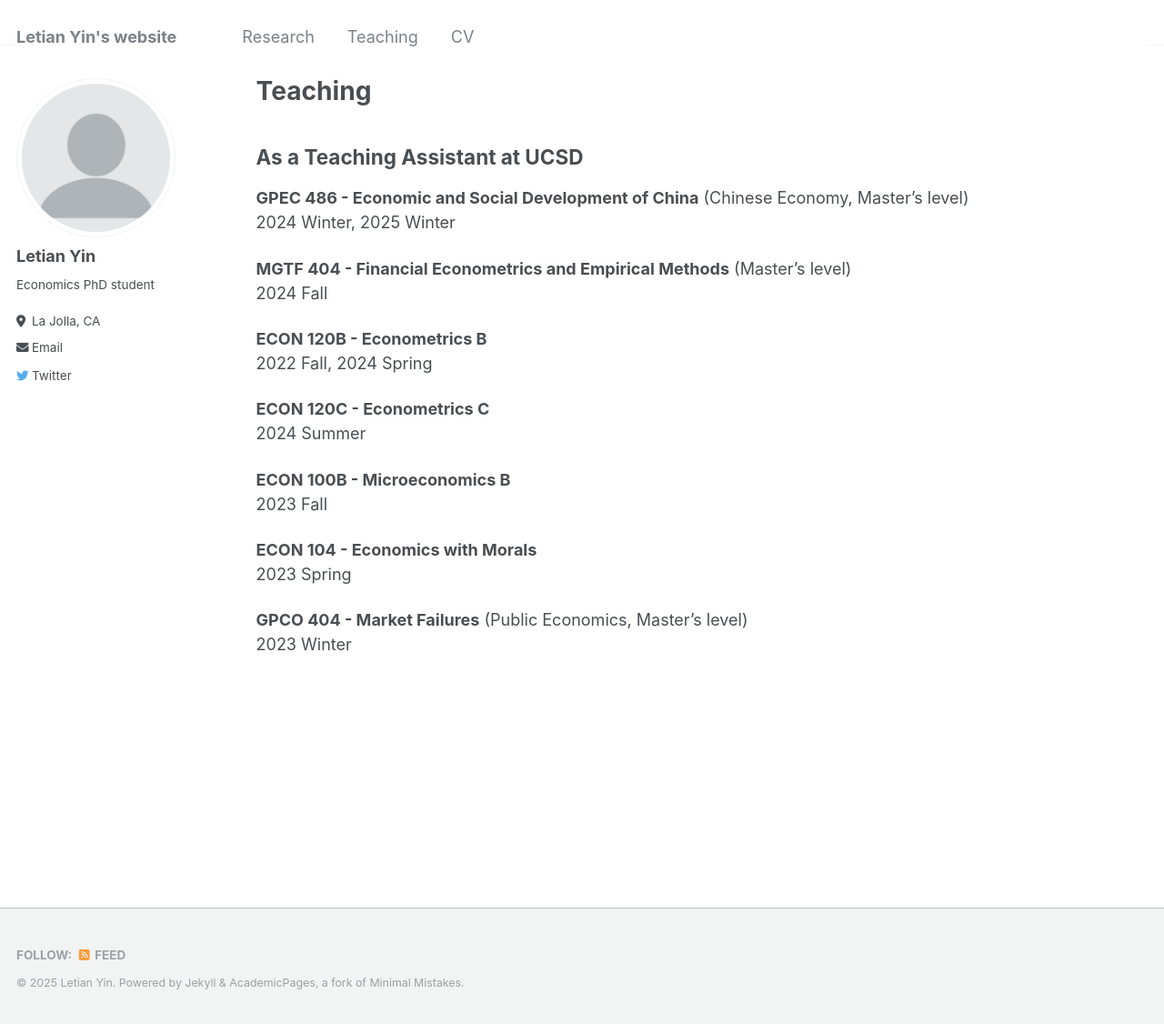
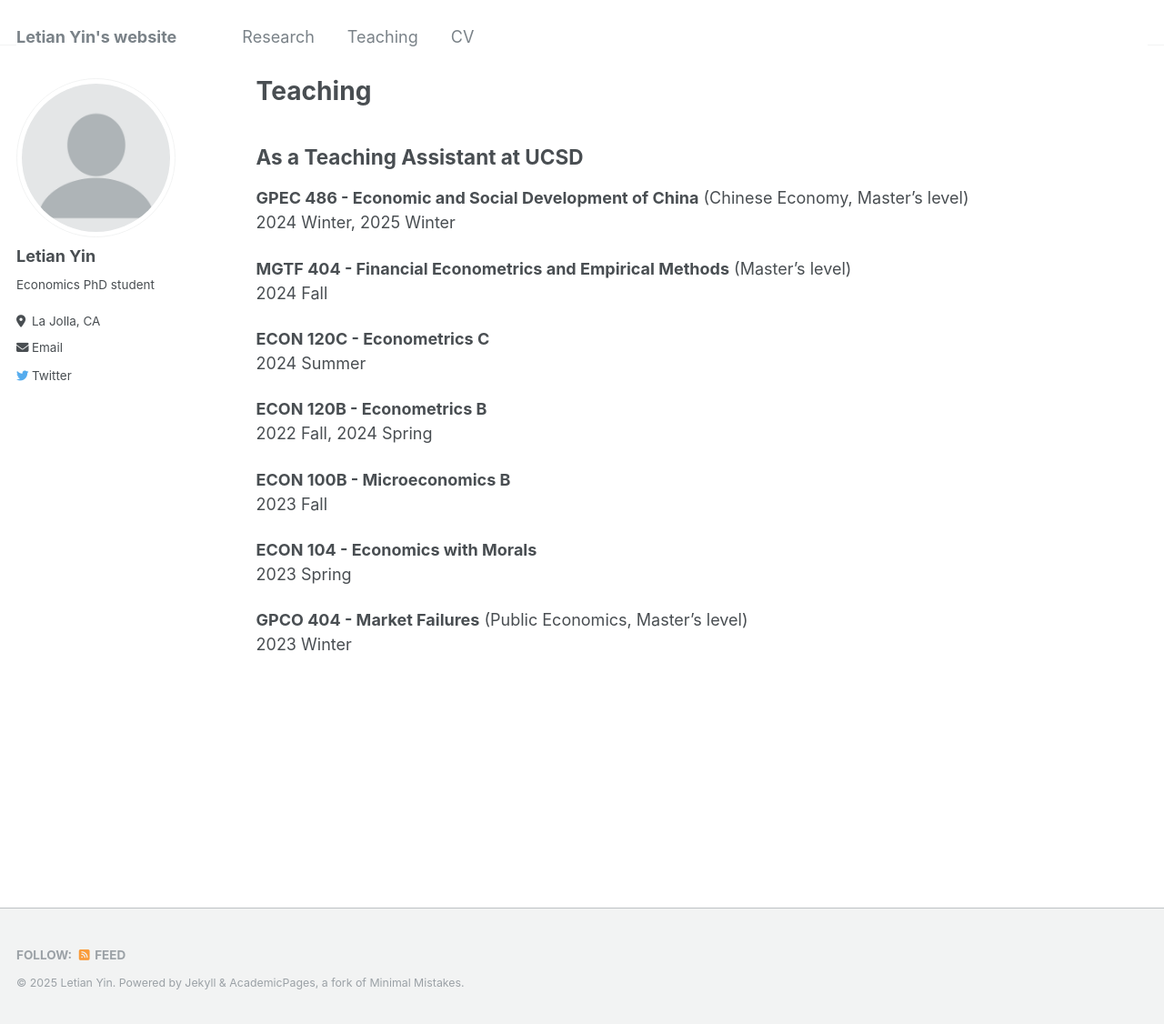
Before and after one commit to letian-yin/letian-yin.github.io, a Jekyll site: the page built from _pages/teaching.md, in a window 1280 px wide and 1126 px high. Shown: the whole window at 91% size. Built offline with Jekyll 4.4.1, drawn with Linux system fonts in a browser that asks for light colours.

```diff
--- a/_pages/teaching.md
+++ b/_pages/teaching.md
@@ -12,11 +12,11 @@ author_profile: true
 **MGTF 404 - Financial Econometrics and Empirical Methods** (Master's level) \
 2024 Fall
 
+**ECON 120C - Econometrics C** \
+2024 Summer
+
 **ECON 120B - Econometrics B** \
 2022 Fall, 2024 Spring
-
-**ECON 120C - Econometrics C** \
-2024 Summer
 
 **ECON 100B - Microeconomics B** \
 2023 Fall
```
